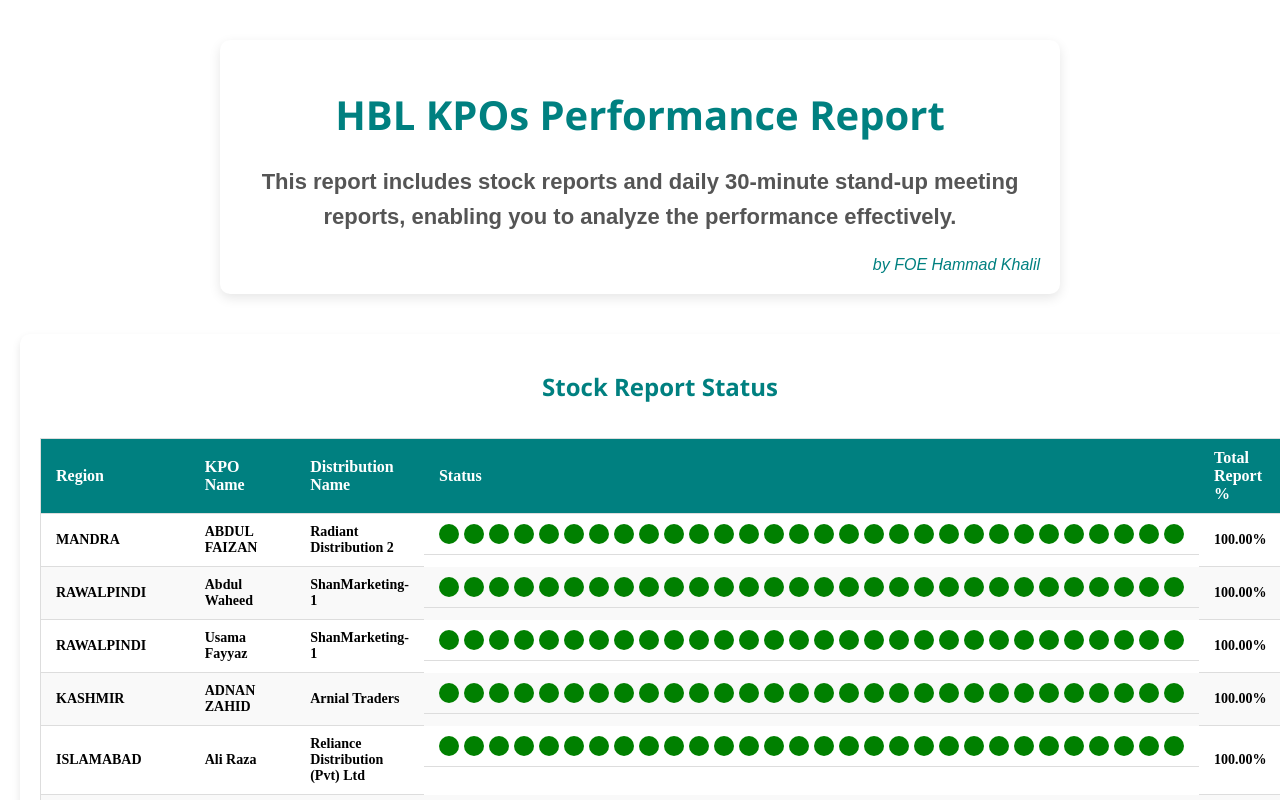
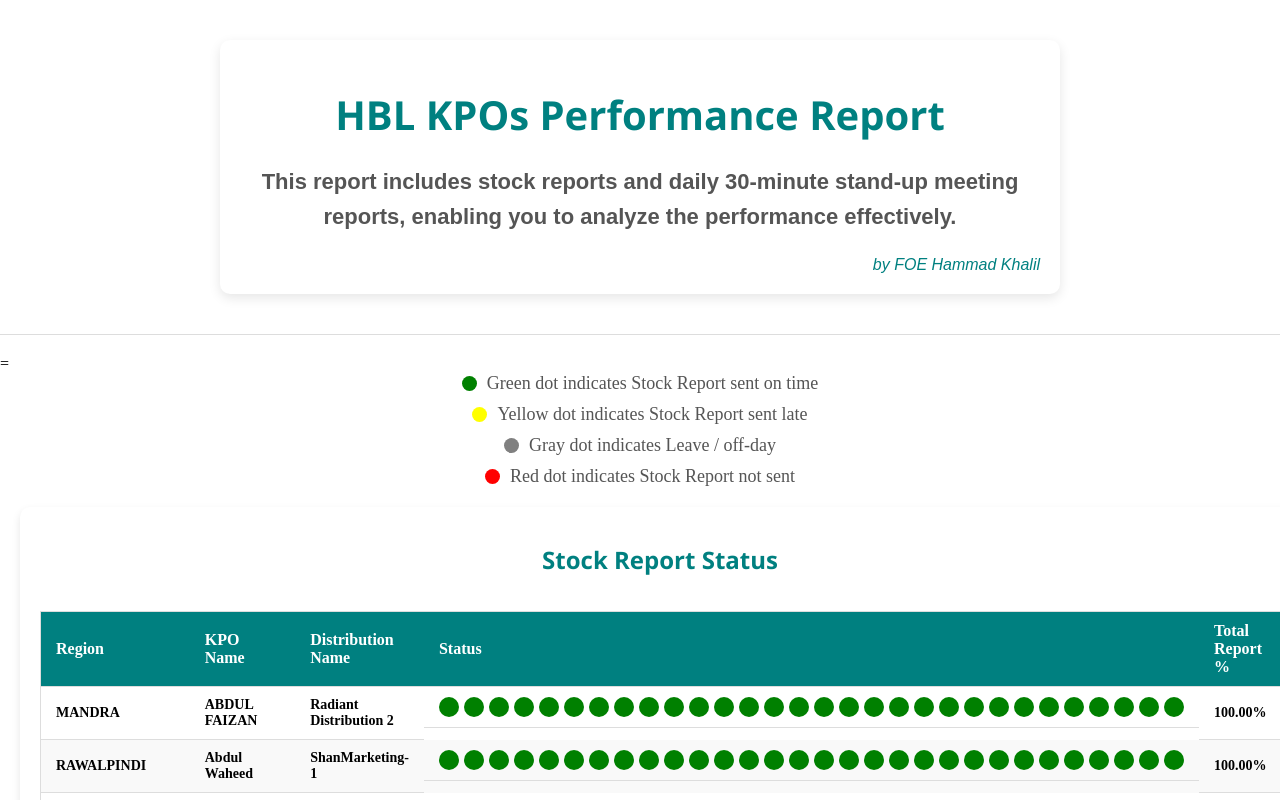
Before and after one commit to Hammad-khalil/PepsiCo-Employee-Tracker, a React (Vite) app: page / in a window 1280 px wide. Shown: the top 800 px of the page. Built offline with nearby package versions, Linux system fonts and the light colour scheme; the HTML template or start-up script is replaced by a standard one.

Commit message:
Template Complete

```diff
--- a/src/App.jsx
+++ b/src/App.jsx
@@ -2,11 +2,13 @@
 import StockReport from './components/StockReport'
 import MeetingReport from "./components/MeetingReport"
 import Title from './components/Title'
+import DotIndicates from './components/DotIndicates'
 
 const App = () => {
   return (
 <div>
   <Title/>
+  <DotIndicates/>
   <StockReport/>
   <MeetingReport/>
 </div>
--- /dev/null
+++ b/src/components/DotIndicates.jsx
@@ -0,0 +1,58 @@
+// eslint-disable-next-line no-unused-vars
+import React from 'react';
+
+const DotIndicates = () => {
+  return (
+    <div style={styles.statusContainer}>
+=      <div style={styles.statusRow}>
+        <span style={{ ...styles.dot, backgroundColor: 'green' }}></span>
+        <span style={styles.statusText}>Green dot indicates Stock Report sent on time</span>
+      </div>
+      <div style={styles.statusRow}>
+        <span style={{ ...styles.dot, backgroundColor: 'yellow' }}></span>
+        <span style={styles.statusText}>Yellow dot indicates Stock Report sent late</span>
+      </div>
+      <div style={styles.statusRow}>
+        <span style={{ ...styles.dot, backgroundColor: 'gray' }}></span>
+        <span style={styles.statusText}>Gray dot indicates Leave / off-day</span>
+      </div>
+      <div style={styles.statusRow}>
+        <span style={{ ...styles.dot, backgroundColor: 'red' }}></span>
+        <span style={styles.statusText}>Red dot indicates Stock Report not sent</span>
+      </div>
+    </div>
+  );
+};
+
+const styles = {
+  statusContainer: {
+    borderTop: '1px solid #ddd', // Separates from the previous content
+    paddingTop: '20px',
+  },
+  subheading: {
+    color: '#008080',
+    fontSize: '28px',
+    fontWeight: '800',
+    textAlign: 'center',
+    marginBottom: '15px',
+  },
+  statusRow: {
+    display: 'flex',
+    alignItems: 'center',
+    marginBottom: '10px',
+    justifyContent: 'center',
+  },
+  dot: {
+    height: '15px',
+    width: '15px',
+    borderRadius: '50%',
+    display: 'inline-block',
+    marginRight: '10px',
+  },
+  statusText: {
+    fontSize: '18px',
+    color: '#555',
+  },
+};
+
+export default DotIndicates;
--- a/src/components/MeetingReport.css
+++ b/src/components/MeetingReport.css
@@ -50,7 +50,7 @@
 }
 
 .O {
-  color: gray;
+  color: orange;
 }
 
 td {
```
